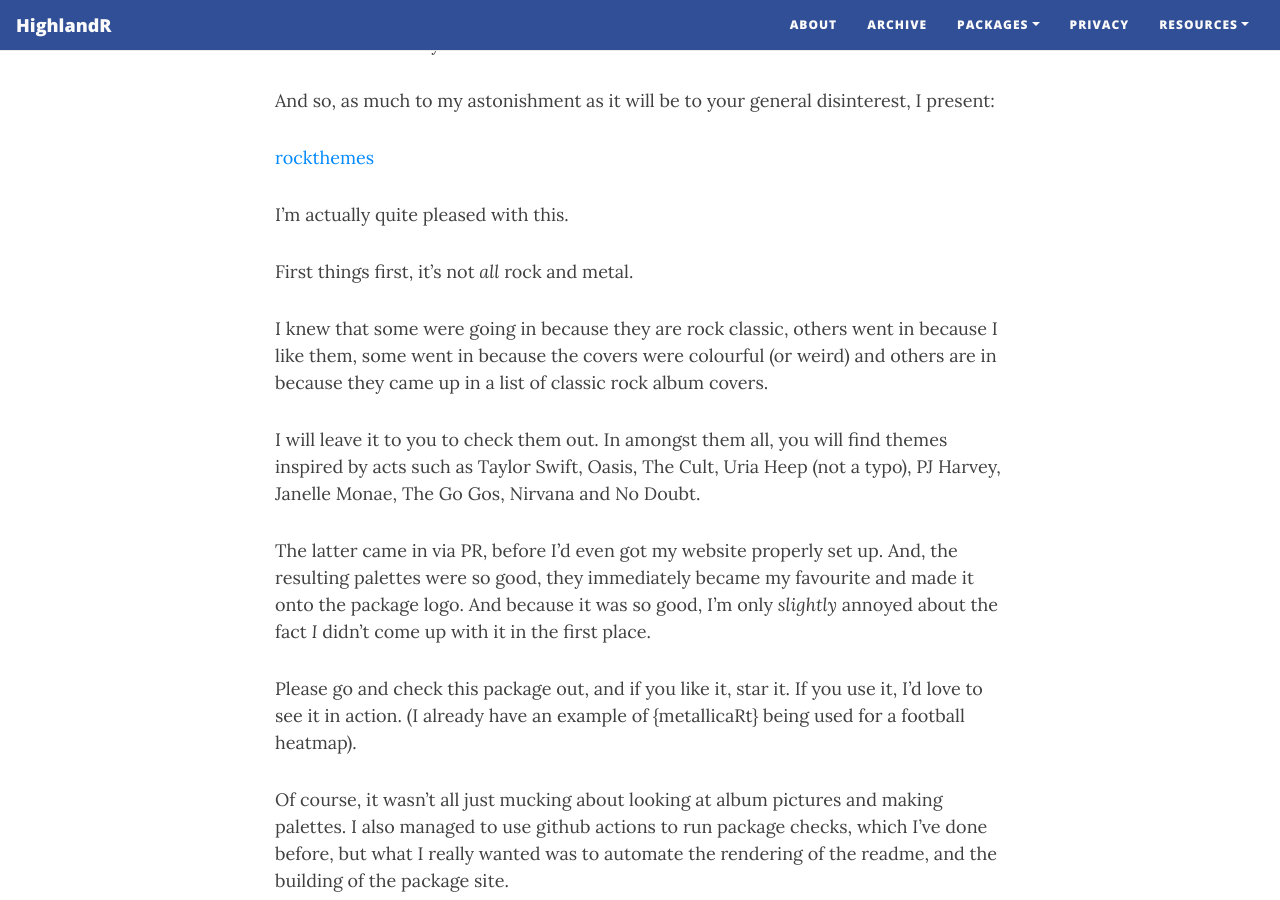
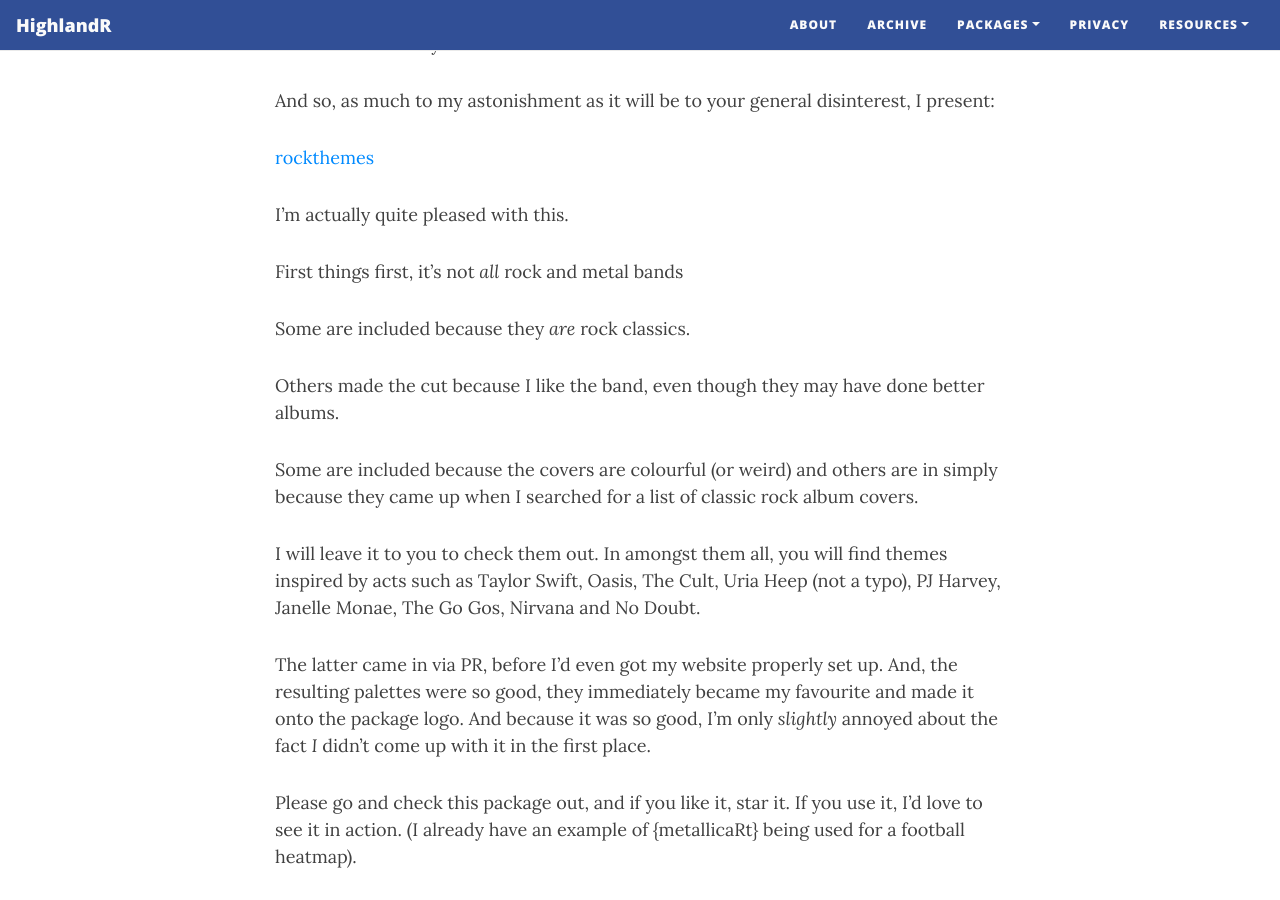
Before and after one commit to johnmackintosh/johnmackintosh.github.io, a Jekyll site: the page built from _posts/2020-10-18-rockthemes.md, in a window 1280 px wide and 900 px high, scrolled down 997 px. Built offline with Jekyll 4.4.1, drawn with Linux system fonts in a browser that asks for light colours; nearby versions of some CDN libraries.

Commit message:
Update 2020-10-18-rockthemes.md

```diff
--- a/_posts/2020-10-18-rockthemes.md
+++ b/_posts/2020-10-18-rockthemes.md
@@ -37,9 +37,13 @@ And so, as much to my astonishment as it will be to your general disinterest, I
 
 I'm actually quite pleased with this.
 
-First things first, it's not _all_ rock and metal.
+First things first, it's not _all_ rock and metal bands
 
-I knew that some were going in because they are rock classic, others went in because I like them, some went in because the covers were colourful (or weird) and others are in because they came up in a list of classic rock album covers.
+Some are included because they _are_ rock classics.
+
+Others made the cut because I like the band, even though they may have done better albums.
+
+Some are included because the covers are colourful (or weird) and others are in simply because they came up when I searched for a list of classic rock album covers.
 
 I will leave it to you to check them out.
 In amongst them all, you will find themes inspired by acts such as Taylor Swift, Oasis, The Cult, Uria Heep (not a typo),  PJ Harvey, Janelle Monae, The Go Gos, Nirvana and  No Doubt.
```
